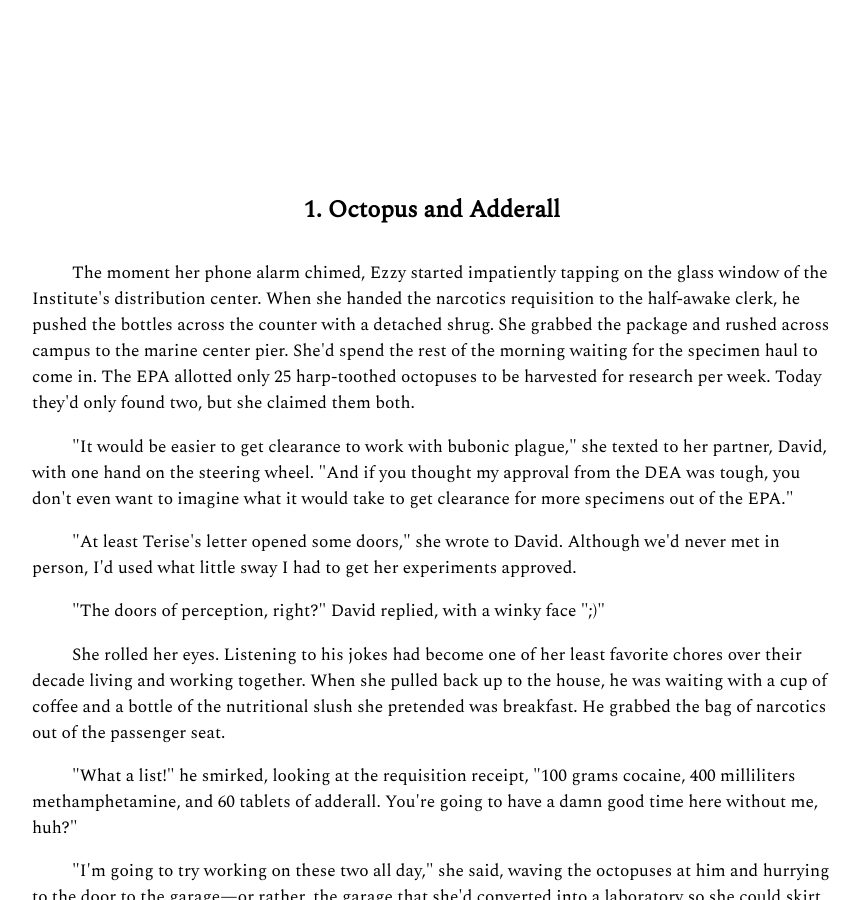
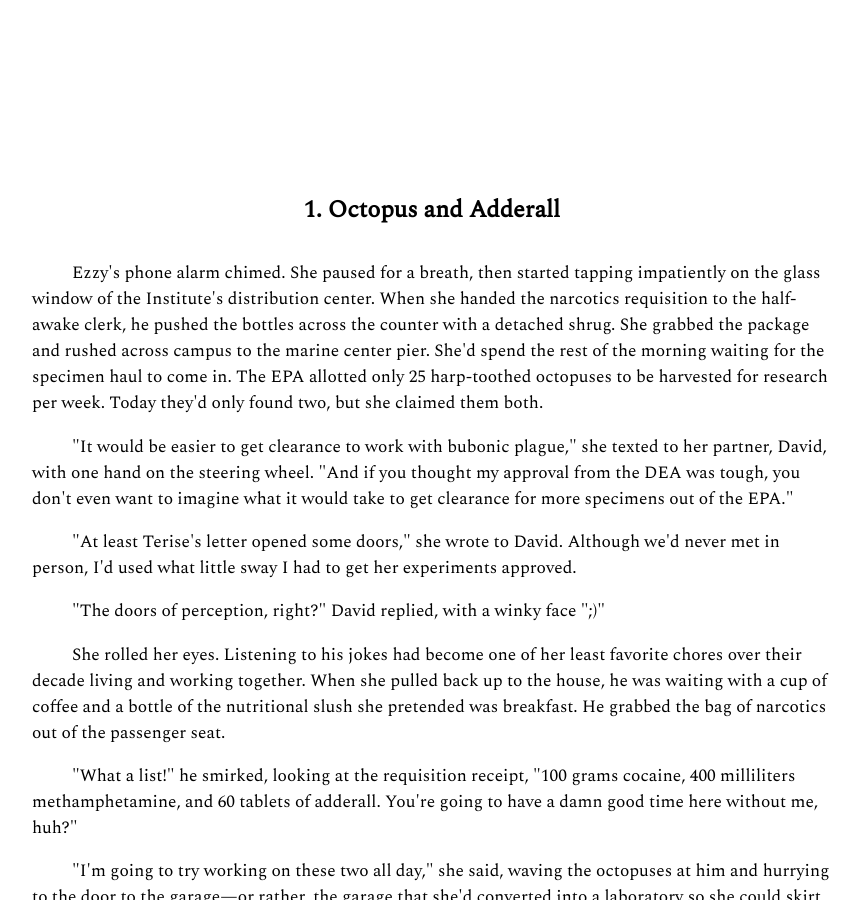
Before and after one commit to tcruven/n, a Jekyll site: the page built from index.html, in a window 1280 px wide and 900 px high, scrolled down 302 px. Shown: the whole window, without its empty margins (208-1068 px from the left). Built offline with Jekyll 4.4.1, drawn with Linux system fonts in a browser that asks for light colours; nearby versions of some CDN libraries; some web fonts are replaced.

Commit message:
opening line change

```diff
--- a/_includes/ch1.html
+++ b/_includes/ch1.html
@@ -1,5 +1,5 @@
 <p>
-The moment her phone alarm chimed, Ezzy started impatiently tapping on the glass window of the Institute's distribution center. When she handed the narcotics requisition to the half-awake clerk, he pushed the bottles across the counter with a detached shrug.   She grabbed the package and rushed across campus to the marine center pier.  She'd spend the rest of the morning waiting for the specimen haul to come in.  The EPA allotted only 25 harp-toothed octopuses to be harvested for research per week. Today they'd only found two, but she claimed them both.
+Ezzy's phone alarm chimed. She paused for a breath, then started tapping impatiently on the glass window of the Institute's distribution center. When she handed the narcotics requisition to the half-awake clerk, he pushed the bottles across the counter with a detached shrug.   She grabbed the package and rushed across campus to the marine center pier.  She'd spend the rest of the morning waiting for the specimen haul to come in.  The EPA allotted only 25 harp-toothed octopuses to be harvested for research per week. Today they'd only found two, but she claimed them both.
 </p>
 <p>
 "It would be easier to get clearance to work with bubonic plague," she texted to her partner, David, with one hand on the steering wheel. "And if you thought my approval from the DEA was tough, you don't even want to imagine what it would take to get clearance for more specimens out of the EPA."
```
